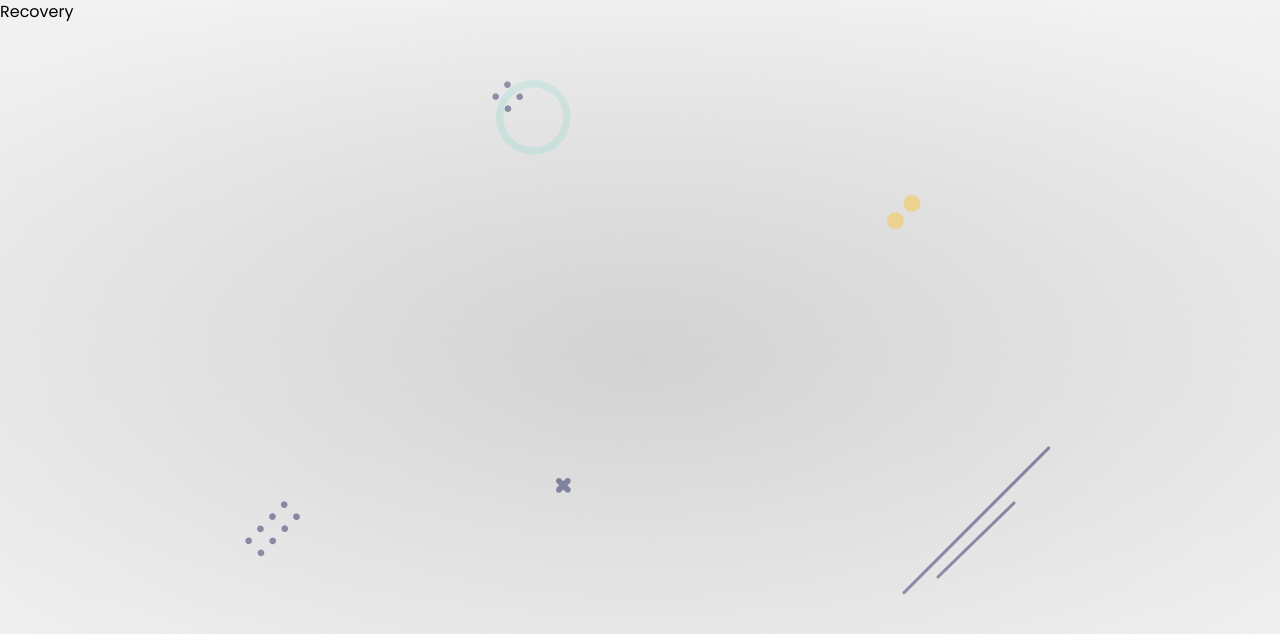
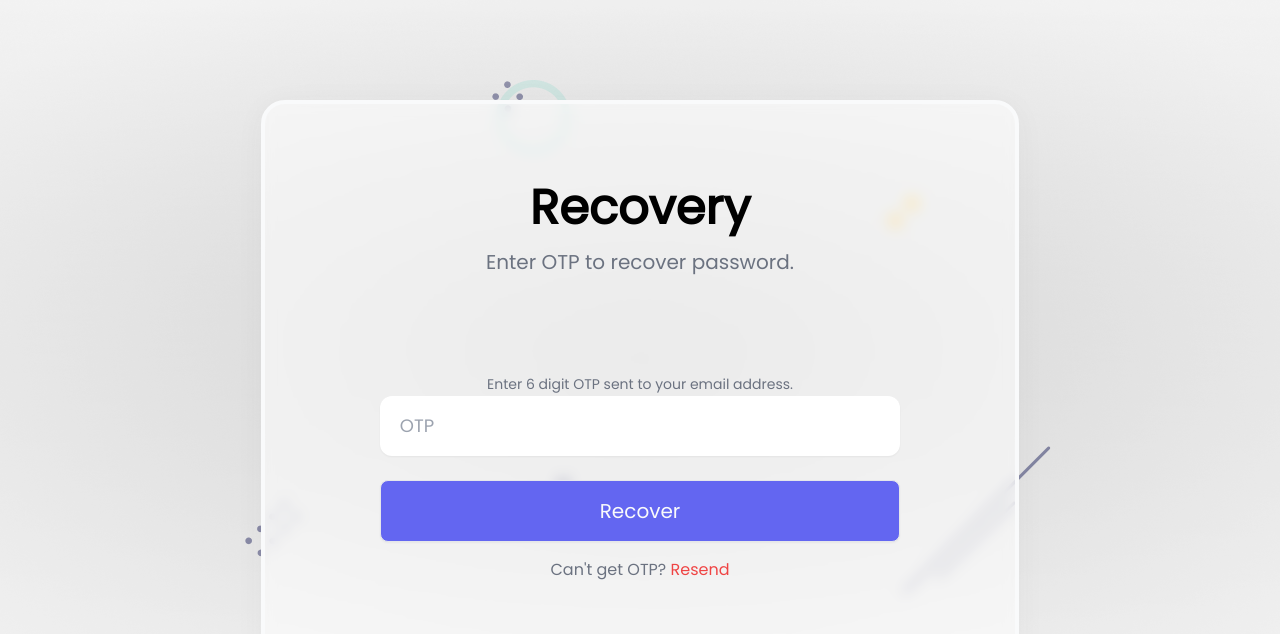
Before and after one commit to praveen8409/-MERN_Login_App_with_ResetEmail-Client, a React (Create React App) app: page /recovery in a window 1280 px wide. Shown: the top 634 px of the page. Built offline with nearby package versions, Linux system fonts and the light colour scheme.

Commit message:
Implement Reset Component

```diff
--- a/src/components/Recovery.js
+++ b/src/components/Recovery.js
@@ -1,7 +1,48 @@
 import React from 'react'
+import { Toaster } from 'react-hot-toast';
+
+import styles from '../styles/Username.module.css';
 
 export default function Recovery() {
+
+
   return (
-    <div>Recovery</div>
+    <div className="container mx-auto">
+
+      <Toaster position='top-center' reverseOrder={false}></Toaster>
+
+      <div className='flex justify-center items-center h-screen'>
+        <div className={styles.glass}>
+
+          <div className="title flex flex-col items-center">
+            <h4 className='text-5xl font-bold'>Recovery</h4>
+            <span className='py-4 text-xl w-2/3 text-center text-gray-500'>
+                Enter OTP to recover password.
+            </span>
+          </div>
+
+          <form className='pt-20'>
+
+              <div className="textbox flex flex-col items-center gap-6">
+
+                  <div className="input text-center">
+                    <span className='py-4 text-sm text-left text-gray-500'>
+                      Enter 6 digit OTP sent to your email address.
+                    </span>
+                    <input className={styles.textbox} type="text" placeholder='OTP' />
+                  </div>
+
+                  <button className={styles.btn} type='submit'>Recover</button>
+              </div>
+
+              <div className="text-center py-4">
+                <span className='text-gray-500'>Can't get OTP? <button className='text-red-500'>Resend</button></span>
+              </div>
+
+          </form>
+
+        </div>
+      </div>
+    </div>
   )
 }
```
